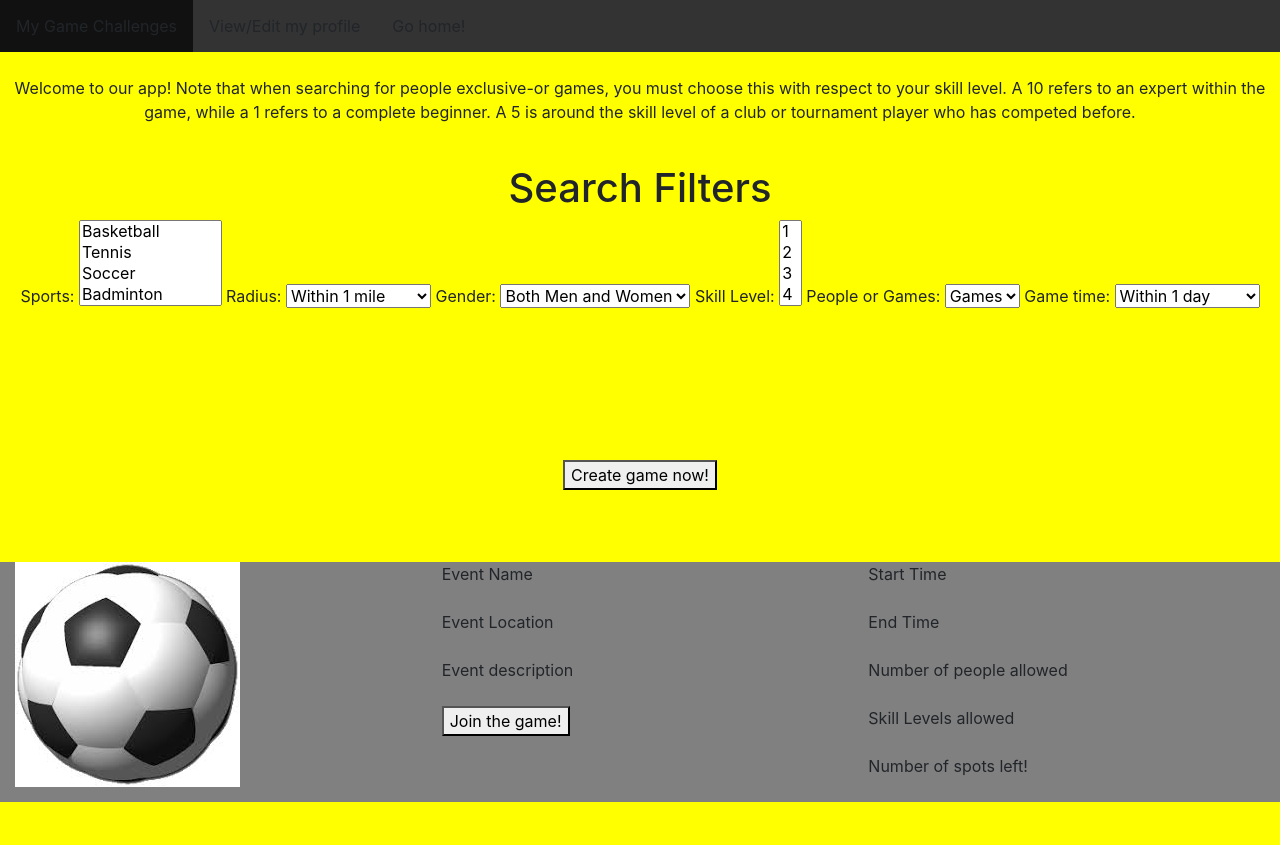
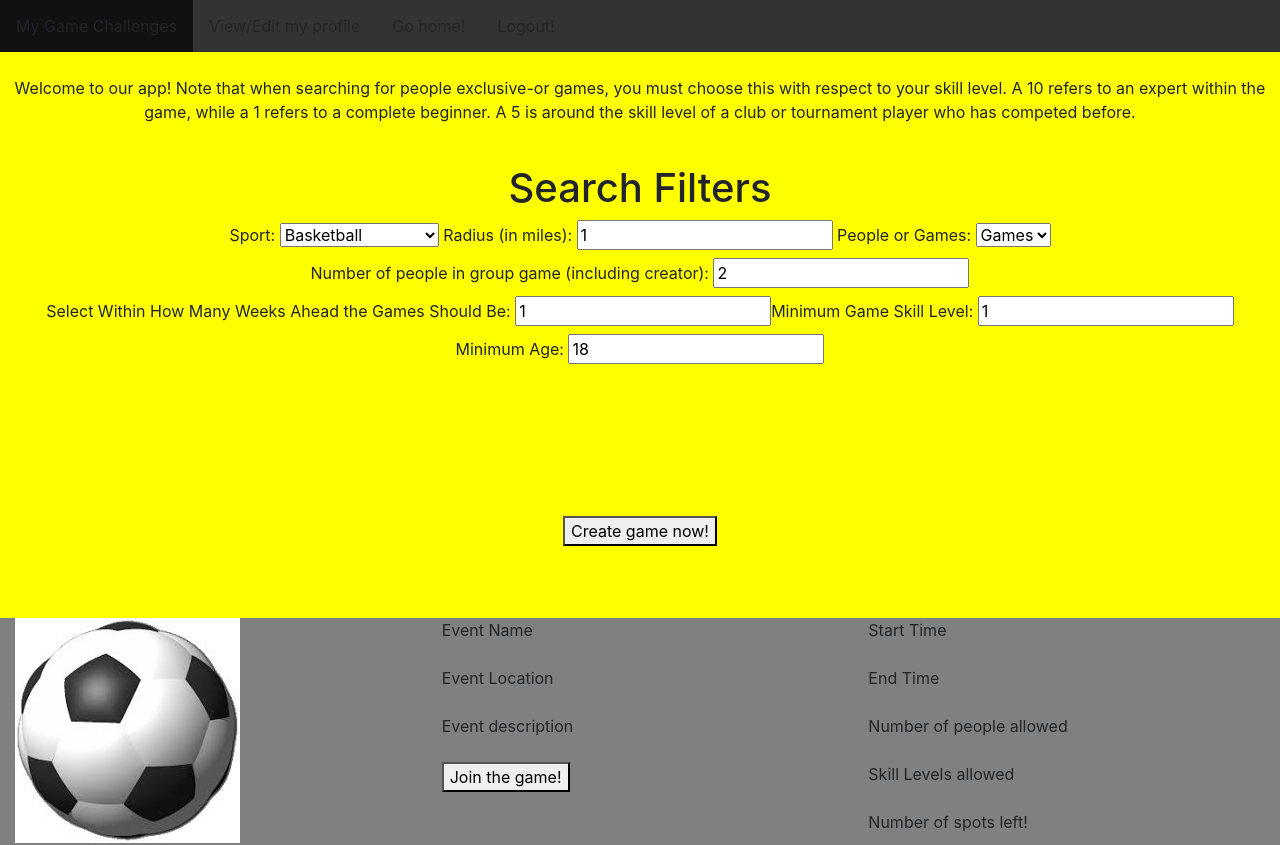
Before and after one commit to cs130-w21/11, a Next.js app in the folder sportify-frontend/: page /homePage/homePage in a window 1280 px wide. Shown: the top 845 px of the page. Built offline with nearby package versions, Linux system fonts and the light colour scheme.

Commit message:
Changes various data types to fit new model, initial attempts at using google maps api

```diff
--- a/sportify-frontend/package.json
+++ b/sportify-frontend/package.json
@@ -13,6 +13,7 @@
     "react": "17.0.1",
     "react-bootstrap": "^1.4.3",
     "react-dom": "17.0.1",
+    "react-geocode": "^0.2.3",
     "react-router": "^5.2.0"
   }
 }
--- a/sportify-frontend/pages/fillOutProfile/addSport.js
+++ b/sportify-frontend/pages/fillOutProfile/addSport.js
@@ -1,3 +1,8 @@
+
+//Note this file will not be used in the application!!!!
+//NOT USEFUL AT ALL
+
+
 import React, {component, useState} from 'react'
 import Head from 'next/head';
 import Link from 'next/link';
--- a/sportify-frontend/pages/homePage/homePage.js
+++ b/sportify-frontend/pages/homePage/homePage.js
@@ -4,6 +4,7 @@ import Link from 'next/link';
 import Container from 'react-bootstrap/Container';
 import Row from 'react-bootstrap/Row'
 import Col from 'react-bootstrap/Col'
+//import Geocode from "react-geocode"
 //import Link from 'next/link'
 //import soccerPic from "soccer.jpg"
 //import './homePage.module.css';
@@ -26,24 +27,33 @@ const genderToImage = {
 
 const HomePage = (props) => {
 
-	const [sportsSelected, setSportsSelected]=useState({'Tennis': false, 'Soccer': false,
-	'Badminton': false, 'Baseball': false, 'Sprinting': false, 'Volleyball': false, 'American Football': false});
-	const [timeFromNow, setTimeFromNow]=useState('Within 1 day');
-	const [radius, setRadius]=useState('Within 1 mile');
-	const [gender, setGender]=useState("Both Men and Women");
+
+
+	// const [sportsSelected, setSportsSelected]=useState({'Tennis': false, 'Soccer': false,
+	// 'Badminton': false, 'Baseball': false, 'Sprinting': false, 'Volleyball': false, 'American Football': false});
+	const [searchSport, setSearchSport]=useState('Basketall');
+	const [minSkillLevel, setMinSkillLevel]=useState(1);
+	//const [timeFromNow, setTimeFromNow]=useState('Within 1 day');
+	const [weeksAhead, setWeeksAhead]=useState(1);
+	const [radius, setRadius]=useState('1');
+	const [gendersSelected, setGendersSelected]=useState({"Men": true, "Women": true, "Other": true});
 	const [skillsSelected, setSkillsSelected]=useState({'1': false, '2':false, '3':false, '4':false, '5':false, '6': false, '7':false, '8':false, '9': false, '10':false});
 	const [typeSelected, setTypeSelected]=useState("Games");
+	const [username, setUsername]=useState('');
+	const [email, setEmail]=useState('blah@blah.com');
+	const [groupNumber, setGroupNumber]=useState(2);
+	const [minAge, setMinAge]=useState(18);
 
-	const sportsFunction = (e) => {
-		if (e.target.getAttribute('type')=="option")
-		{
-			let copySports={...sportsSelected};
-			let sportChosen=e.target.value;
-			copySports[sportChosen]=!(copySports[sportChosen]);
-			setSportsSelected(copySports);
-		}
+	// const sportsFunction = (e) => {
+	// 	if (e.target.getAttribute('type')=="option")
+	// 	{
+	// 		let copySports={...sportsSelected};
+	// 		let sportChosen=e.target.value;
+	// 		copySports[sportChosen]=!(copySports[sportChosen]);
+	// 		setSportsSelected(copySports);
+	// 	}
 
-	};
+	// };
 
 	const skillsFunction = (e) => {
 		if (e.target.getAttribute('type')=="option")
@@ -56,6 +66,16 @@ const HomePage = (props) => {
 
 	};
 
+	const gendersFunction = (e) => {
+		if (e.target.getAttribute('type')=="option")
+		{
+			let copyGenders={...gendersSelected};
+			let genderChosen=e.target.value;
+			copyGenders[genderChosen]=!(copyGenders[genderChosen]);
+			setGendersSelected(copyGenders);
+		}
+	};
+
 	// const updateDicts = (e, dictInQuestion, changeDictFunction) => {
 	// 	let copyDict={...dictInQuestion};
 	// 	copyDict.(e.target.value)=!(copyDict.(e.target.value));
@@ -63,8 +83,37 @@ const HomePage = (props) => {
 	// };
 
 
+	let optionalGenderSelection = typeSelected=="People" ? (
+
+				<label>
+					Gender: {' '}
+		      		<select multiple={true} value={Object.keys(gendersSelected).find(key => gendersSelected[key]==true)} onChange={setGendersSelected}>
+						<option value="Men">Men</option>
+						<option value="Women">Women</option>
+						<option value="Other">Other</option>
+					</select>
+					{'    '}
+				</label>
+	): '';
+
+	let optionalUserSelection = typeSelected=="People" ? (
+		<label>
+          Username: {' '}
+          <input type="text" value={username} onChange={(e)=>setUsername(e.target.value)}/>
+          {'    '}
+        </label>
+	): '';
+
+	let optionalEmailSelection = typeSelected=="People" ? (
+		<label>
+          Email: {' '}
+          <input type="email" value={email} onChange={(e)=>setEmail(e.target.value)} />
+          {'    '}
+        </label>
+	): '';
 
 
+	{ /*
 	let optionalDateSelection = typeSelected=="Games" ? (
 			<label>
 				Game time: {' '}
@@ -79,6 +128,64 @@ const HomePage = (props) => {
 				</select>
 				<br/>
 			</label>) : '';
+
+	*/	}
+
+	let optionalDateSelection = typeSelected=="Games" ? (
+			<label>
+	          Select Within How Many Weeks Ahead the Games Should Be: {' '}
+	          <input type="number" min={1} value={weeksAhead} onChange={(e)=>setWeeksAhead(e.target.value)}/>
+	          {'    '}
+	        </label>
+		) : '';
+
+	let optionalUserSkillLevels = typeSelected=="Users" ? (
+		<label>
+			Skill Level: {' '}
+          		<select multiple onChange={skillsFunction} value={Object.keys(skillsSelected).find(key => skillsSelected[key]==true)}>
+					<option value="1"> 1 </option>
+					<option value="2"> 2 </option>
+					<option value="3"> 3 </option>
+					<option value="4"> 4 </option>
+					<option value="5"> 5 </option>
+					<option value="6"> 6 </option>
+					<option value="7"> 7 </option>
+					<option value="8"> 8 </option>
+					<option value="9"> 9 </option>
+					<option value="10"> 10 </option>
+				</select>
+				{'    '}
+				<br />
+		</label>
+	) : '';
+
+	let optionalMinimumGameSkillLevel = typeSelected == "Games" ? (
+		<label>
+	          Minimum Game Skill Level: {' '}
+	          <input type="number" min={1} value={minSkillLevel} onChange={(e)=>setMinSkillLevel(e.target.value)}/>
+	          {'   \t'}
+	    </label>
+
+	): '';
+
+
+
+	let optionalMinAge = typeSelected == "Games" ? (
+		<label>
+	          Minimum Age: {' '}
+	          <input type="number" min={1} value={minAge} onChange={(e)=>setMinAge(e.target.value)}/>
+	          {'   \t'}
+	    </label>
+	): '';
+
+	let optionalMaxGroupSize = typeSelected == "Games" ? (
+		<label>
+	          Number of people in group game (including creator): {' '}
+	          <input type="number" min={2} value={groupNumber} onChange={(e)=>setGroupNumber(e.target.value)}/>
+	          {'   '}
+	    </label>
+	): '';
+
 
 
 	return (
@@ -156,6 +263,14 @@ const HomePage = (props) => {
 							</Link>
 						</li>
 
+						<li>
+					        <Link href='/frontpage/Login' passHref>
+					        	<div className="logoutDiv">
+									<a>Logout!</a>
+								</div>
+							</Link>
+						</li>
+
 					</ul>
 				</div>
 
@@ -182,8 +297,8 @@ const HomePage = (props) => {
 
 					<form> {/* onSubmit */}
 						<label>
-							Sports: {' '}
-					          	<select multiple={true} onChange={sportsFunction} value={Object.keys(sportsSelected).find(key => sportsSelected[key]==true)}>
+							Sport: {' '}
+					          	<select value={searchSport} onChange={(e)=>setSearchSport(e.target.value)} >
 										<option value="Basketball">Basketball</option>
 										<option value="Tennis">Tennis</option>
 										<option value="Soccer">Soccer</option>
@@ -197,8 +312,10 @@ const HomePage = (props) => {
 
 						{'    '}
 
+
 						<label>
-							Radius: {' '}
+							Radius (in miles): {' '}
+							{/*
 					        <select value={radius} onChange={(e)=>setRadius(e.target.value)}>
 								<option value="Within 1 mile">Within 1 mile</option>
 								<option value="Within 3 miles">Within 3 miles</option>
@@ -208,38 +325,13 @@ const HomePage = (props) => {
 								<option value="Within 50 miles">Within 50 miles</option>
 								<option value="Within 100 miles">Within 100 miles</option>
 							</select>
+
+							*/ }
+							<input type="number" min={0} value={radius} onChange={(e)=>setRadius(e.target.value)}/>
+
 						</label>
 
-						{'    '}
 
-
-
-						<label>
-							Gender: {' '}
-			          		<select value={gender} onChange={(e)=>setGender(e.target.value)}>
-								<option value="Men only">Men only</option>
-								<option value="Women only">Women Only</option>
-								<option value="Both Men and Women">Both Men and Women</option>
-							</select>
-						</label>
-
-						{'    '}
-
-						<label>
-							Skill Level: {' '}
-				          		<select multiple onChange={skillsFunction} value={Object.keys(skillsSelected).find(key => sportsSelected[key]==true)}>
-									<option value="1"> 1 </option>
-									<option value="2"> 2 </option>
-									<option value="3"> 3 </option>
-									<option value="4"> 4 </option>
-									<option value="5"> 5 </option>
-									<option value="6"> 6 </option>
-									<option value="7"> 7 </option>
-									<option value="8"> 8 </option>
-									<option value="9"> 9 </option>
-									<option value="10"> 10 </option>
-								</select>
-						</label>
 
 						{'    '}
 
@@ -253,8 +345,18 @@ const HomePage = (props) => {
 						</label>
 
 						{'    '}
+						<br />
 
+						{optionalMaxGroupSize}
 						{optionalDateSelection}
+						{optionalMinimumGameSkillLevel}
+
+
+						{optionalMinAge}
+						{optionalGenderSelection}
+						{optionalUserSkillLevels}
+						{optionalUserSelection}
+						{optionalEmailSelection}
 
 						<br/>
 
@@ -365,21 +467,21 @@ const HomePage = (props) => {
 									<b> Challenge? </b>
 									<br />
 
-									<label>
+									<label className="challengeDescription">
 							          Description:
 							          <input type="text" />
 							        </label>
 
-									<label>
+									<label className="challengeLocation">
 							          Location:
 							          <input type="text" />
 							        </label>
 
 									<br />
 
-									<label>
-							          Number of people allowed (excluding creator):
-							          <input type="number" min={1} />
+									<label className="challengeGroupSize">
+							          Number of people allowed (including creator): {' '}
+							          <input type="number" min={2} />
 							        </label>
 
 									<br />
@@ -438,154 +540,3 @@ const HomePage = (props) => {
 
 export default HomePage;
 const Box = props => <div className="box">{props.children} </div>;
-
-
-// class homePage extends Component {
-// 	constructor(props) {
-// 		super(props);
-// 		this.state = {
-// 			username: '',
-// 			password: '',
-// 			gameChosen: true,
-// 			name: ''
-
-
-// 		};
-// 	}
-
-
-
-// 	render() {
-
-
-// 		let optionalDateSelection = this.state.gameChosen ? (
-
-// 			<label>
-// 				Game time?:
-// 				<select>
-// 					<option value="Within 1 day">Within 1 day</option>
-// 					<option value="Within 1 week">Within 1 week</option>
-// 					<option value="Within 2 weeks">Within 2 weeks</option>
-// 					<option value="Within 1 month">Within 1 month</option>
-// 					<option value="Within 3 months">Within 3 months</option>
-// 					<option value="Within 6 months">Within 6 months</option>
-// 					<option value="Within 1 year">Within 1 year</option>
-// 				</select>
-// 			</label>
-
-
-// 		) : '';
-
-
-// 		return (
-// 			< div >
-// 				<div className="navBar">
-// 					<ul>
-// 						<li><a href="default.asp">My Chats</a></li>
-// 						<li><a href="news.asp">My Games</a></li>
-// 						<li><a href="contact.asp">View/Edit My Profile</a></li>
-// 					</ul>
-// 				</div>
-
-// 				<div className="informationDiv">
-// 					<p>
-// 						Welcome to our app! Note that when searching for people exclusive-or games,
-// 						you must choose this with respect to your skill level. A 10 refers to an expert
-// 						within the game, while a 1 refers to a complete beginner. A 5 is around the skill level
-// 						of a club or tournament player who has competed before.
-
-// 				</p>
-
-// 				</div>
-
-// 				<div className="searchDiv">
-
-// 					<h1> Search Filters </h1>
-
-
-// 					<form onSubmit>
-// 						<label>
-// 							Sports:
-// 			          <select multiple={true}>
-// 								<option value="Basketball">Basketball</option>
-// 								<option value="Tennis">Tennis</option>
-// 								<option value="Soccer">Soccer</option>
-// 								<option value="Badminton">Badminton</option>
-// 								<option value="Baseball">Baseball</option>
-// 								<option value="Sprinting">Sprinting</option>
-// 								<option value="Volleyball">Volleyball</option>
-// 								<option value="American Football">American Football</option>
-// 							</select>
-// 						</label>
-
-// 						<label>
-// 							Radius:
-// 			          <select multiple={true}>
-// 								<option value="Within 1 mile">Within 1 mile</option>
-// 								<option value="Within 3 miles">Within 3 miles</option>
-// 								<option value="Within 5 miles">Within 5 miles</option>
-// 								<option value="Within 10 miles">Within 10 miles</option>
-// 								<option value="Within 20 miles">Within 20 miles</option>
-// 								<option value="Within 50 miles">Within 50 miles</option>
-// 								<option value="Within 100 miles">Within 100 miles</option>
-// 							</select>
-// 						</label>
-
-
-
-// 						<label>
-// 							Gender
-// 			          		<select>
-// 								<option value="Men only">Men only</option>
-// 								<option value="Women only">Women Only</option>
-// 								<option value="Both Men and Women">Both Men and Women</option>
-// 							</select>
-// 						</label>
-
-// 						<label>
-// 							Skill Level
-// 			          <select multiple={true}>
-// 								<option value="1"> 1 </option>
-// 								<option value="2"> 2 </option>
-// 								<option value="3"> 3 </option>
-// 								<option value="4"> 4 </option>
-// 								<option value="5"> 5 </option>
-// 								<option value="6"> 6 </option>
-// 								<option value="7"> 7 </option>
-// 								<option value="8"> 8 </option>
-// 								<option value="9"> 9 </option>
-// 								<option value="10"> 10 </option>
-// 							</select>
-// 						</label>
-
-
-// 						<label>
-// 							People or Games
-// 			          <select value="Games">
-// 								<option value="People"> People </option>
-// 								<option value="Games"> Games </option>
-// 							</select>
-// 						</label>
-
-
-// 						{optionalDateSelection}
-
-
-// 						<input type="submit" value="Submit" />
-// 					</form>
-
-
-// 				</div>
-
-// 				<div className="createGame">
-// 					<button> Create game now! </button>
-
-// 				</div>
-// 			</div >
-
-
-// 		);
-// 	}
-// }
-
-// export default homePage;
```
Also changed, not shown: sportify-frontend/pages/fillOutProfile/viewOrEditProfile.js (+99 -17 lines), sportify-frontend/pages/homePage/createGame.js (+76 -90 lines), 1 other file (tests, documents, lock files or other folders).
